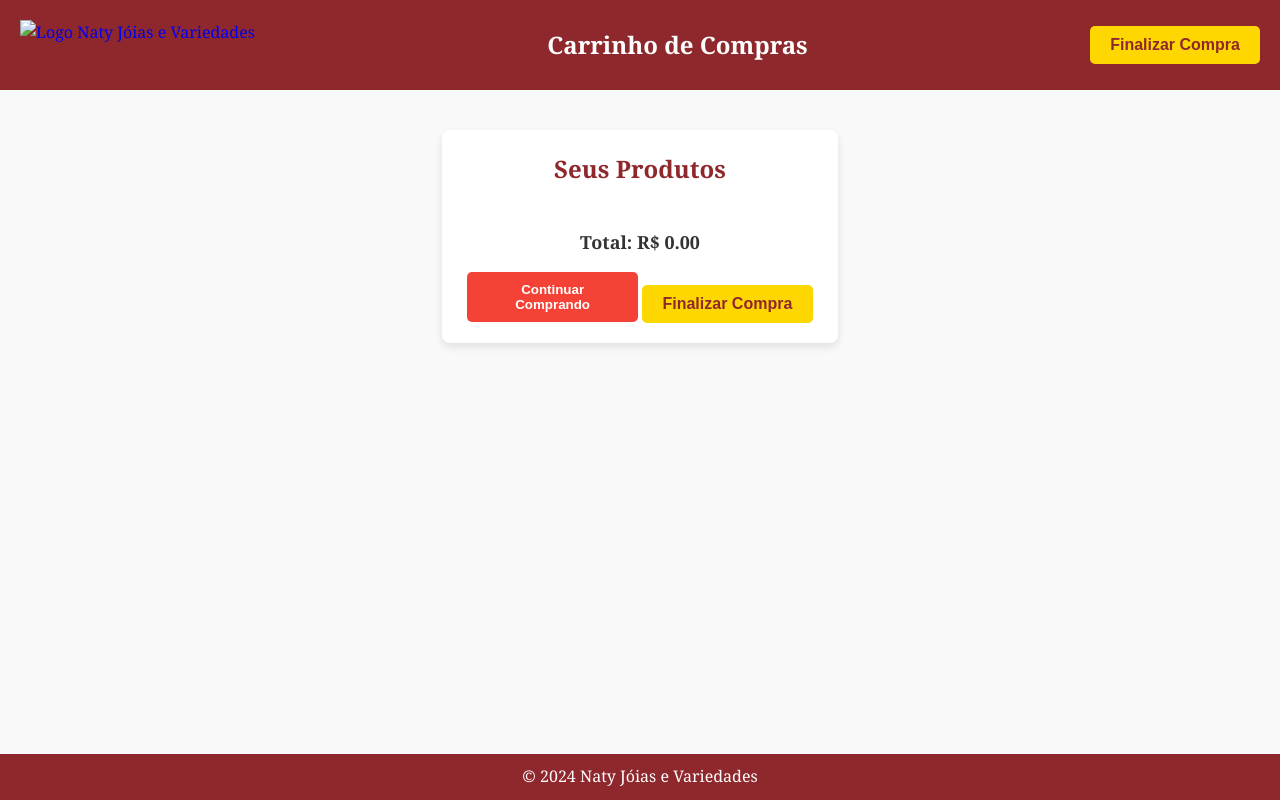
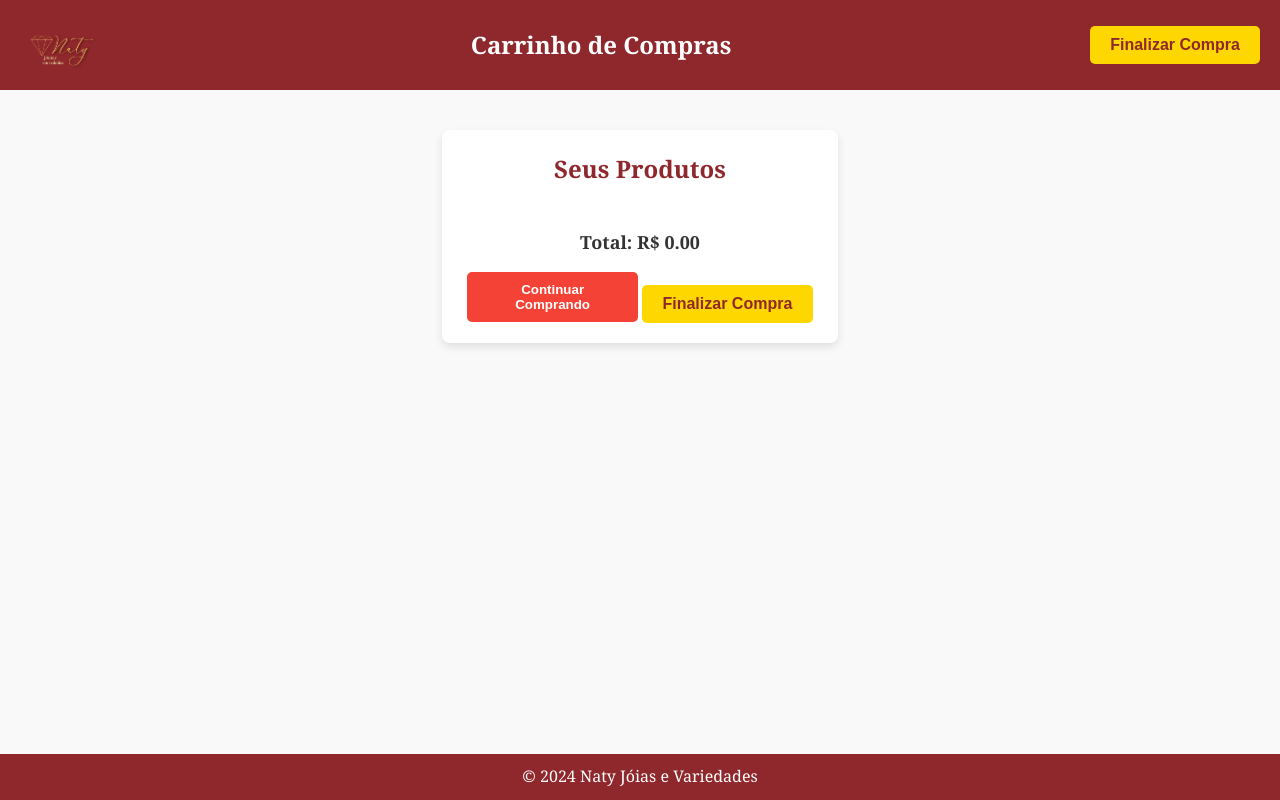
Before and after one commit to Kaio0Guilherme/Naty-Joias-e-Variedades, a plain HTML site: page carrinho.html in a window 1280 px wide. Drawn offline with Linux system fonts and the light colour scheme.

Commit message:
Update carrinho.html

```diff
--- a/carrinho.html
+++ b/carrinho.html
@@ -10,7 +10,7 @@
 <body>
     <header>
         <a class="navbar-brand" href="index.html">
-            <img src="imagensSite/fundonaty.png" alt="Logo Naty Jóias e Variedades" style="height: 50px;">
+            <img src="fundonaty.png" alt="Logo Naty Jóias e Variedades" style="height: 50px;">
         </a>
         <h1>Carrinho de Compras</h1>
         <button class="btn-carrinho" onclick="window.location.href = 'compra.html';">Finalizar Compra</button>
```
